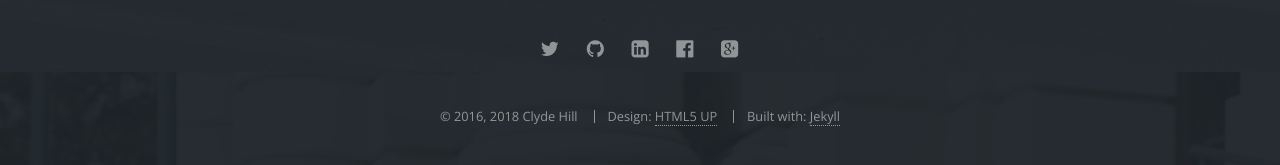
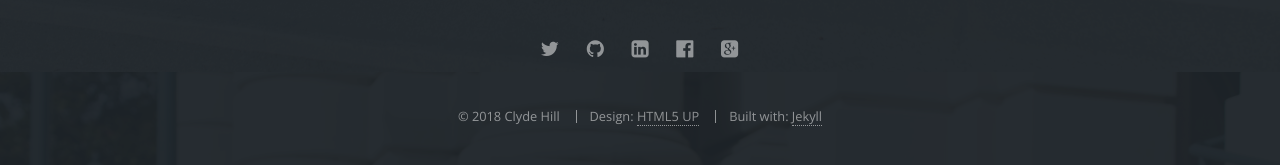
Before and after one commit to ReverendHill/ReverendHill.github.io, a Jekyll site: the page built from index.html, in a window 1280 px wide and 900 px high, scrolled down 4647 px. Shown: the part 681-846 px from the top of the window. Built offline with Jekyll 4.4.1, drawn with Linux system fonts in a browser that asks for light colours.

Commit message:
Changed the date created

```diff
--- a/_config.yml
+++ b/_config.yml
@@ -9,7 +9,7 @@
   on this special
   day in our lives
 owner: Clyde Hill # or company name
-first_published: 2016 # if migrating another site, the year of your first publish
+first_published: 2018 # if migrating another site, the year of your first publish
 email: your-email@domain.com
 baseurl: "" # the subpath of your site, e.g. /blog
 people-page: "www.foreverpowells.com/"
```
